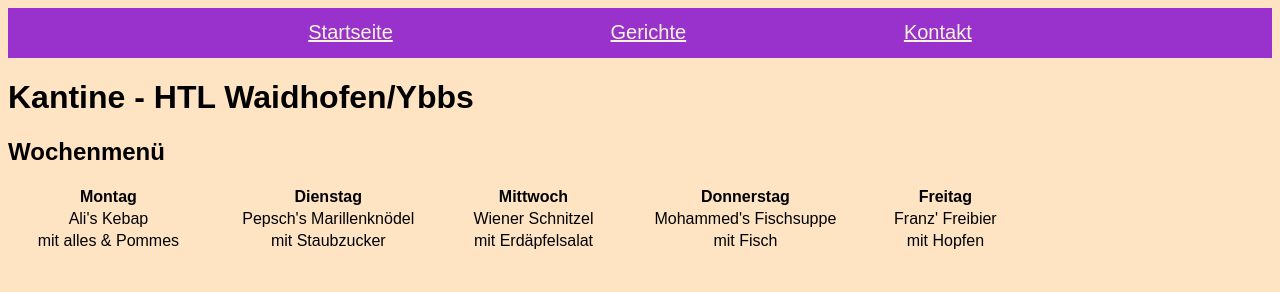
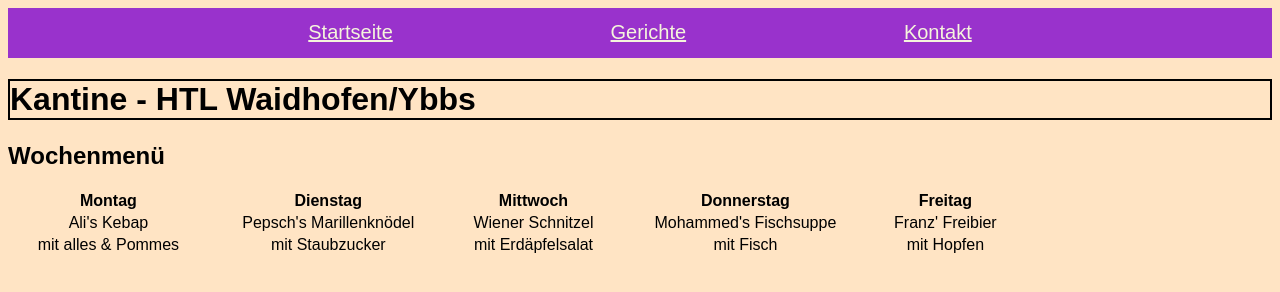
Before and after one commit to SchmidbauerFlorian/Kantine, a plain HTML site: page index.html in a window 1280 px wide. Drawn offline with Linux system fonts and the light colour scheme.

Commit message:
border black

```diff
--- a/style.css
+++ b/style.css
@@ -19,3 +19,7 @@ table{
 th, td, tr{
     text-align: center;
 }
+h1{
+    background-color: bisque;
+    border: 2px solid black;
+}
```
